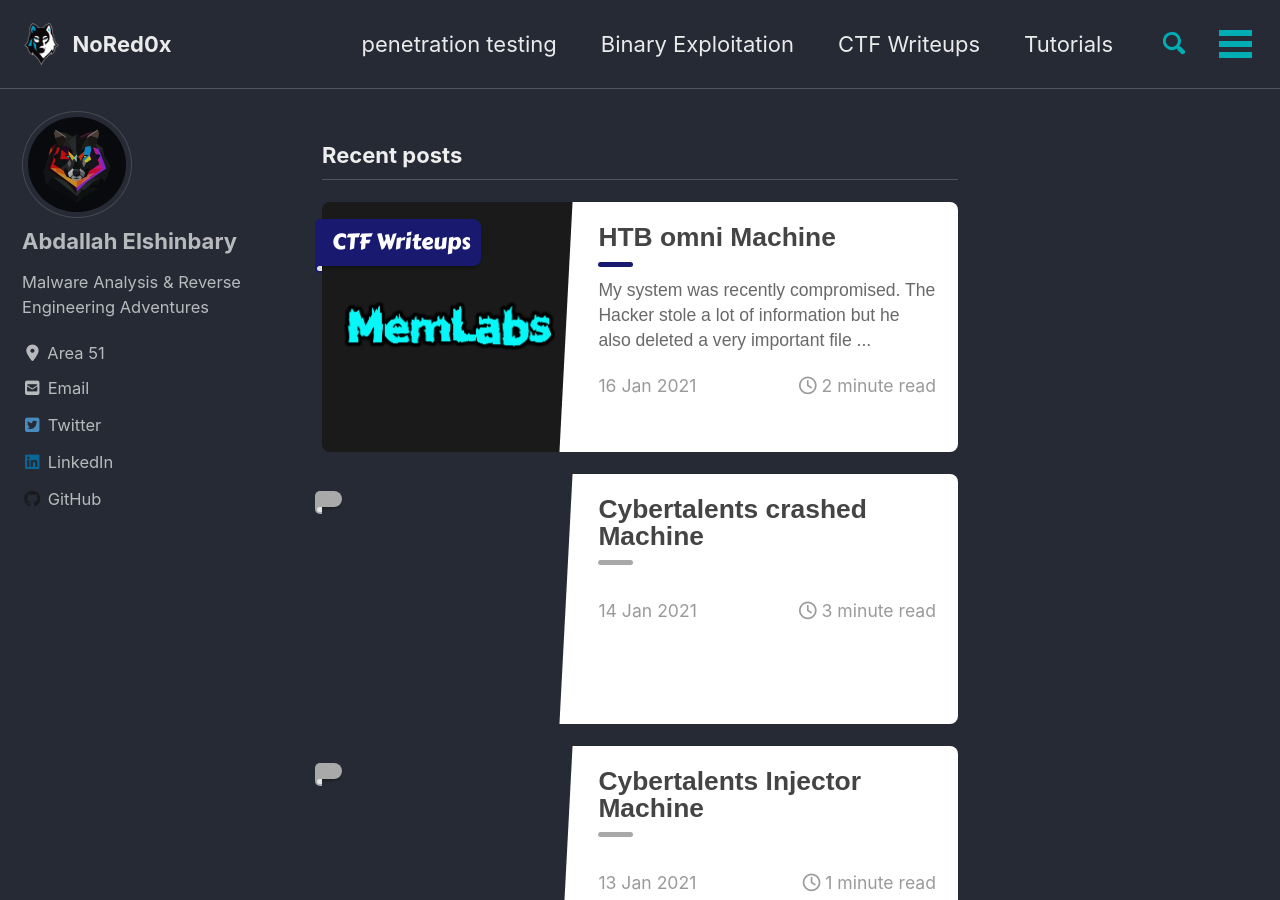
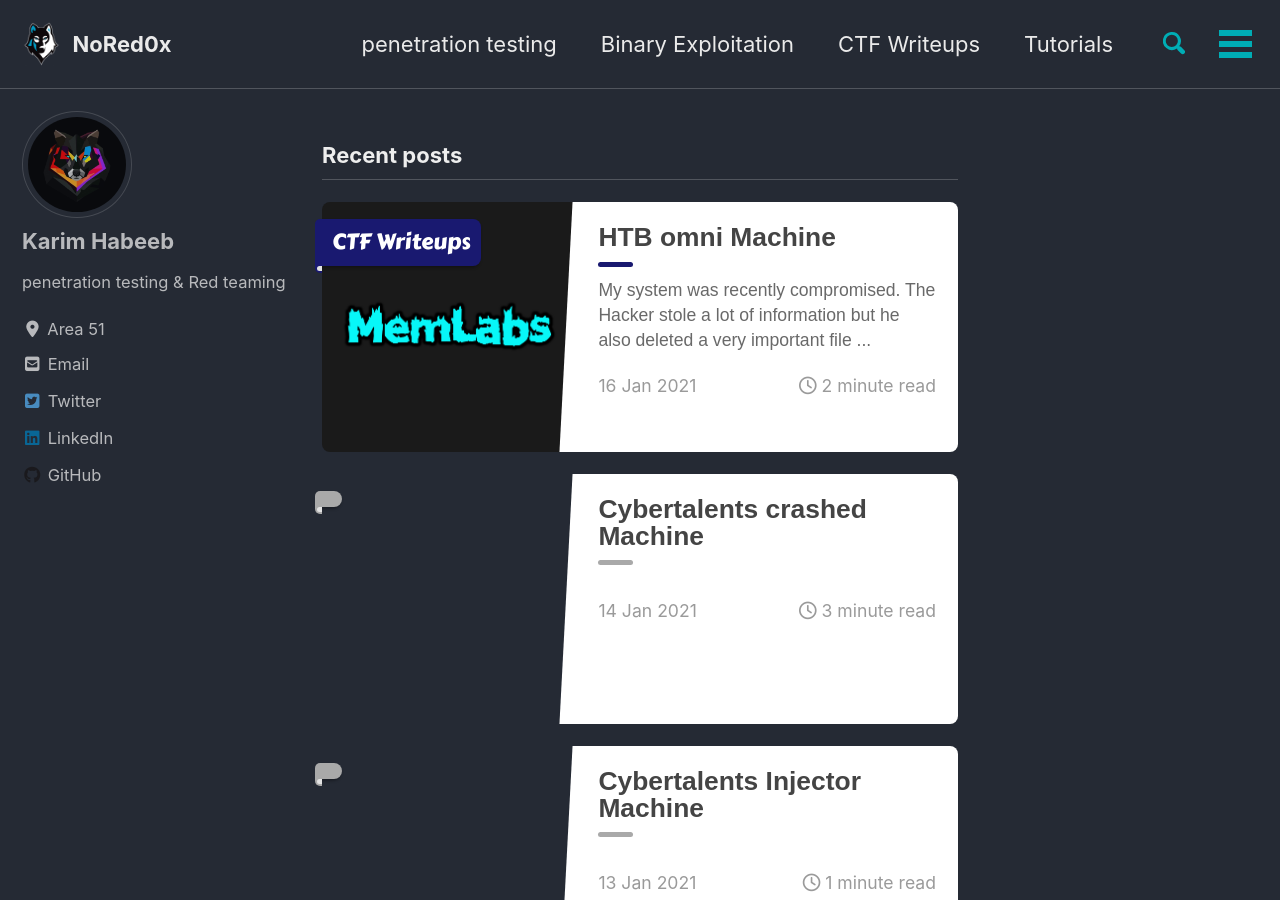
Before and after one commit to NoRed0x/NoRed0x.github.io, a Jekyll site: the page built from index.html, in a window 1280 px wide and 900 px high. Built offline with Jekyll 4.4.1, drawn with Linux system fonts in a browser that asks for light colours; cached includes are drawn as plain includes; nearby versions of some CDN libraries; the list of posts is cut into pages by our own code.

Commit message:
Update _config.yml

```diff
--- a/_config.yml
+++ b/_config.yml
@@ -93,9 +93,9 @@ analytics:
 
 # Site Author
 author:
-  name             : "Abdallah Elshinbary"
+  name             : "Karim Habeeb"
   avatar           : /assets/images/site_data/avatar.jpg # path of avatar image, e.g. "/assets/images/bio-photo.jpg"
-  bio              : "Malware Analysis & Reverse Engineering Adventures"
+  bio              : "penetration testing & Red teaming"
   location         : "Area 51"
   email            :
   links:
```
